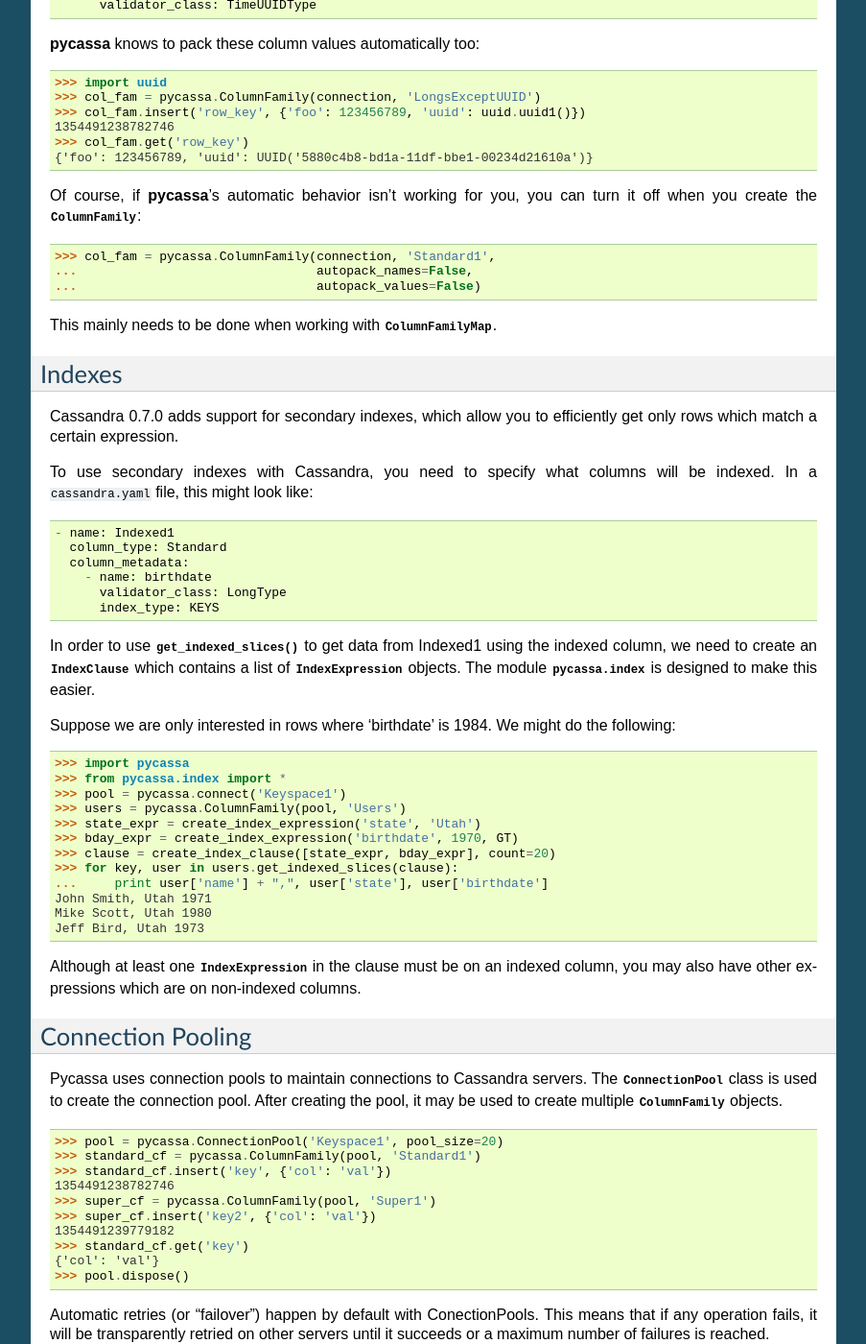
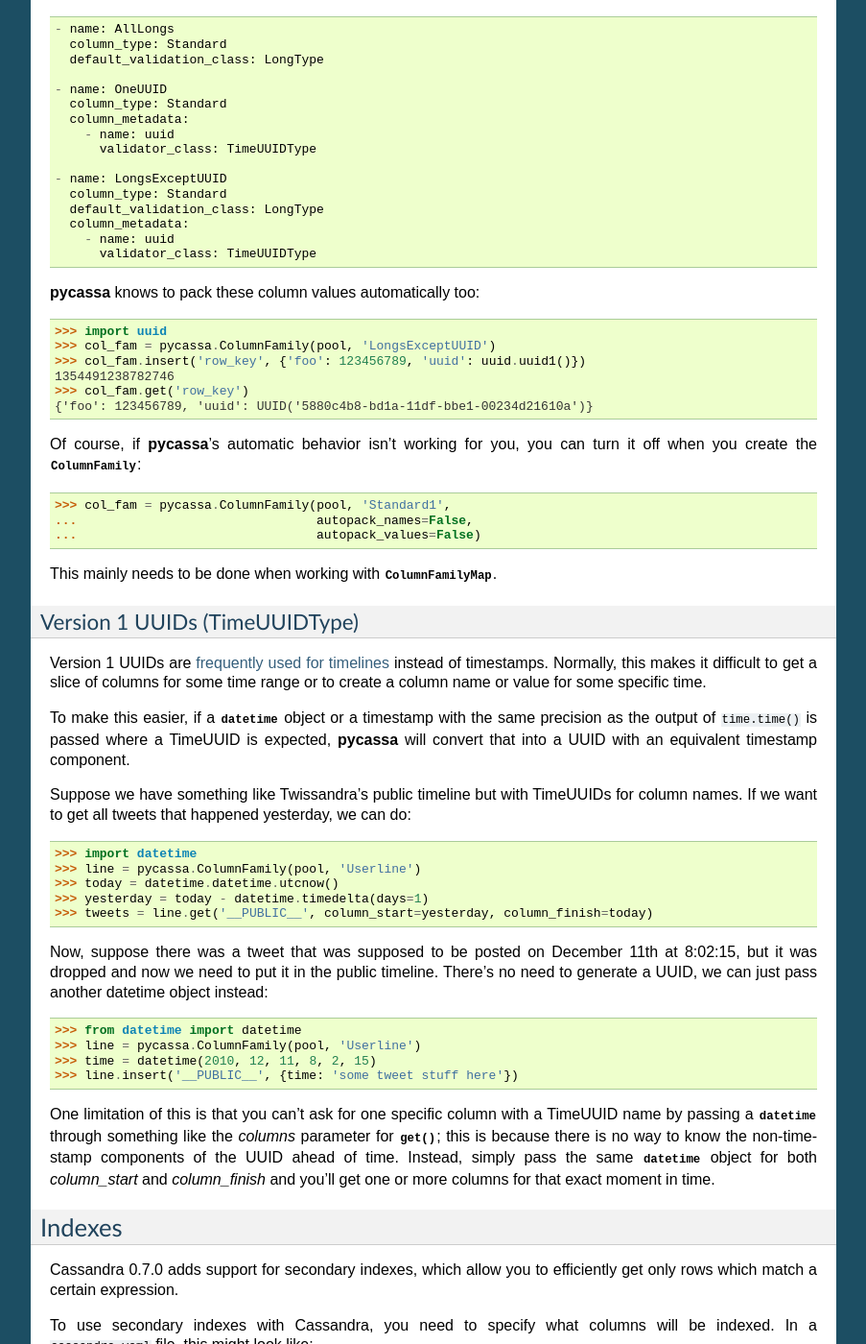
Before and after one commit to pycassa/pycassa, a Sphinx documentation site: the page built from doc/tutorial.rst, in a window 1280 px wide and 1400 px high, scrolled down 4593 px. Shown: the whole window at 96% size, without its empty margins (198-1101 px from the left). Built offline with Sphinx 7.4.7, drawn with Linux system fonts in a browser that asks for light colours; some of the changed text lies outside the part shown.

Commit message:
Add TimeUUIDType info to the tutorial

```diff
--- a/doc/tutorial.rst
+++ b/doc/tutorial.rst
@@ -5,6 +5,7 @@
 Cassandra and **pycassa**.
 
 .. toctree::
+    :maxdepth: 2
 
 Prerequisites
 -------------
@@ -240,11 +241,29 @@
 
 .. code-block:: python
 
-  >>> col_fam = pycassa.ColumnFamily(connection, 'Super1')
+  >>> col_fam = pycassa.ColumnFamily(pool, 'Super1')
   >>> col_fam.insert('row_key', {'supercol_name': {'col_name': 'col_val'}})
   1354491238721345
   >>> col_fam.get('row_key')
   {'supercol_name': {'col_name': 'col_val'}}
+
+The `supercolumn` parameter for :meth:`get()`-like methods allows
+you to be selective about what subcolumns you get from a single
+supercolumn.
+
+.. code-block:: python
+
+  >>> col_fam = pycassa.ColumnFamily(pool, 'Letters')
+  >>> col_fam.insert('row_key', {'lowercase': {'a': 1, 'b': 2, 'c': 3}})
+  1354491239132744
+  >>> col_fam.get('row_key', supercolumn='lowercase')
+  {'supercol1': {'a': 1: 'b': 2, 'c': 3}}
+  >>> col_fam.get('row_key', supercolumn='lowercase', columns=['a', 'b'])
+  {'supercol1': {'a': 1: 'b': 2}}
+  >>> col_fam.get('row_key', supercolumn='lowercase', column_start='b')
+  {'supercol1': {'b': 1: 'c': 2}}
+  >>> col_fam.get('row_key', supercolumn='lowercase', column_finish='b', column_reversed=True)
+  {'supercol1': {'c': 2, 'b': 1}}
 
 Typed Column Names and Values
 -----------------------------
@@ -285,7 +304,7 @@
 
 .. code-block:: python
 
-  >>> col_fam = pycassa.ColumnFamily(connection, 'StandardInt')
+  >>> col_fam = pycassa.ColumnFamily(pool, 'StandardInt')
   >>> col_fam.insert('row_key', {42: 'some_val'})
   1354491238721387
   >>> col_fam.get('row_key')
@@ -321,7 +340,7 @@
 .. code-block:: python
 
   >>> import uuid
-  >>> col_fam = pycassa.ColumnFamily(connection, 'LongsExceptUUID')
+  >>> col_fam = pycassa.ColumnFamily(pool, 'LongsExceptUUID')
   >>> col_fam.insert('row_key', {'foo': 123456789, 'uuid': uuid.uuid1()})
   1354491238782746
   >>> col_fam.get('row_key')
@@ -333,12 +352,54 @@
 
 .. code-block:: python
 
-  >>> col_fam = pycassa.ColumnFamily(connection, 'Standard1',
+  >>> col_fam = pycassa.ColumnFamily(pool, 'Standard1',
   ...                                autopack_names=False,
   ...                                autopack_values=False)
 
 This mainly needs to be done when working with
 :class:`~pycassa.columnfamilymap.ColumnFamilyMap`.
+
+Version 1 UUIDs (TimeUUIDType)
+^^^^^^^^^^^^^^^^^^^^^^^^^^^^^^
+Version 1 UUIDs are `frequently used for timelines <http://www.riptano.com/docs/0.6/data_model/uuids>`_
+instead of timestamps.  Normally, this makes it difficult to get a slice of
+columns for some time range or to create a column name or value for some
+specific time.
+
+To make this easier, if a :class:`datetime` object or a timestamp with the
+same precision as the output of ``time.time()`` is passed where a TimeUUID
+is expected, **pycassa** will convert that into a UUID with an equivalent
+timestamp component.
+
+Suppose we have something like Twissandra's public timeline but with TimeUUIDs
+for column names. If we want to get all tweets that happened yesterday, we
+can do:
+
+.. code-block:: python
+
+  >>> import datetime
+  >>> line = pycassa.ColumnFamily(pool, 'Userline')
+  >>> today = datetime.datetime.utcnow()
+  >>> yesterday = today - datetime.timedelta(days=1)
+  >>> tweets = line.get('__PUBLIC__', column_start=yesterday, column_finish=today)
+
+Now, suppose there was a tweet that was supposed to be posted on December 11th
+at 8:02:15, but it was dropped and now we need to put it in the public timeline.
+There's no need to generate a UUID, we can just pass another datetime object instead:
+
+.. code-block:: python
+
+  >>> from datetime import datetime
+  >>> line = pycassa.ColumnFamily(pool, 'Userline')
+  >>> time = datetime(2010, 12, 11, 8, 2, 15)
+  >>> line.insert('__PUBLIC__', {time: 'some tweet stuff here'})
+
+One limitation of this is that you can't ask for one specific column with a
+TimeUUID name by passing a :class:`datetime` through something like the `columns` parameter
+for :meth:`get()`; this is because there is no way to know the non-timestamp
+components of the UUID ahead of time.  Instead, simply pass the same :class:`datetime`
+object for both `column_start` and `column_finish` and you'll get one or more
+columns for that exact moment in time.
 
 Indexes
 -------
```
